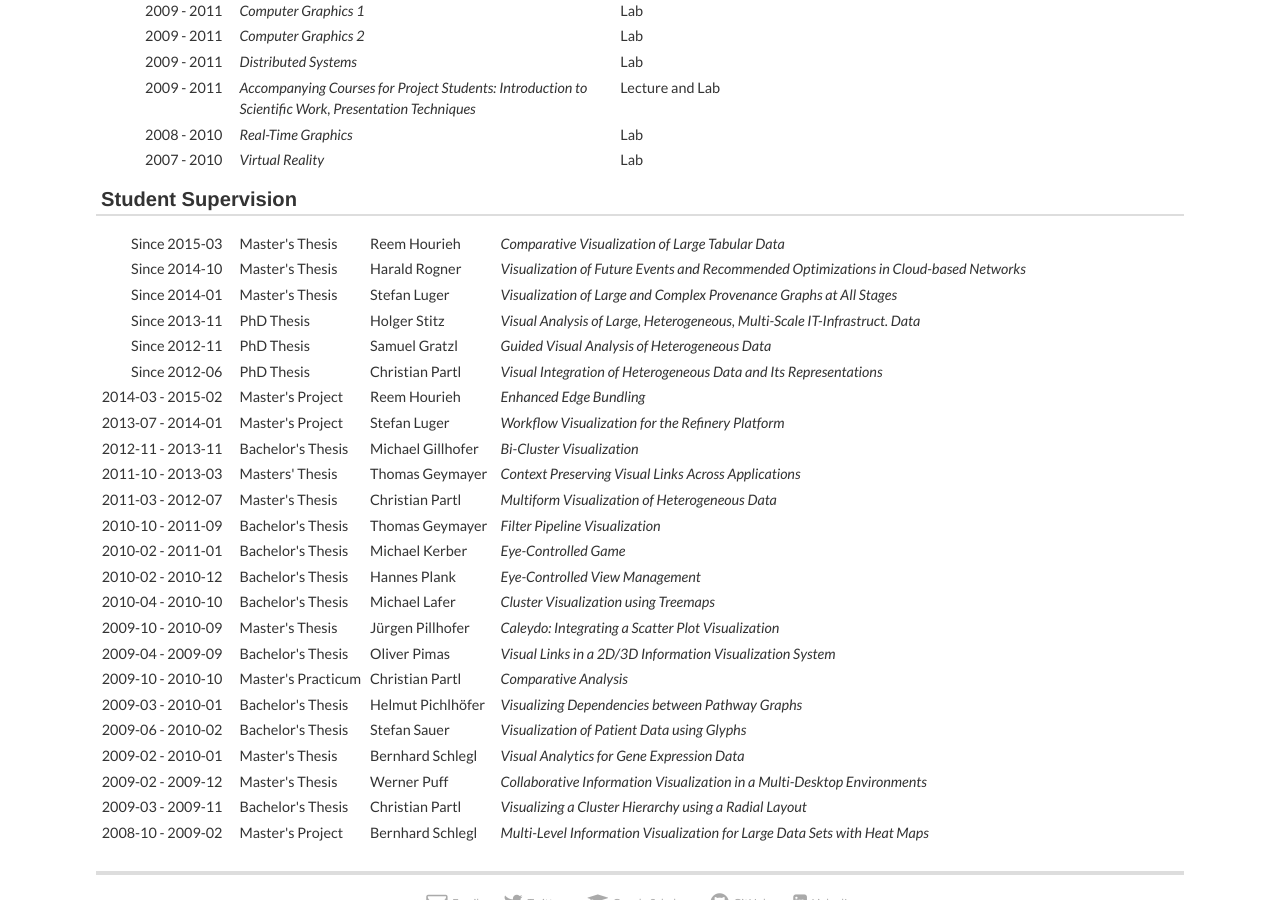
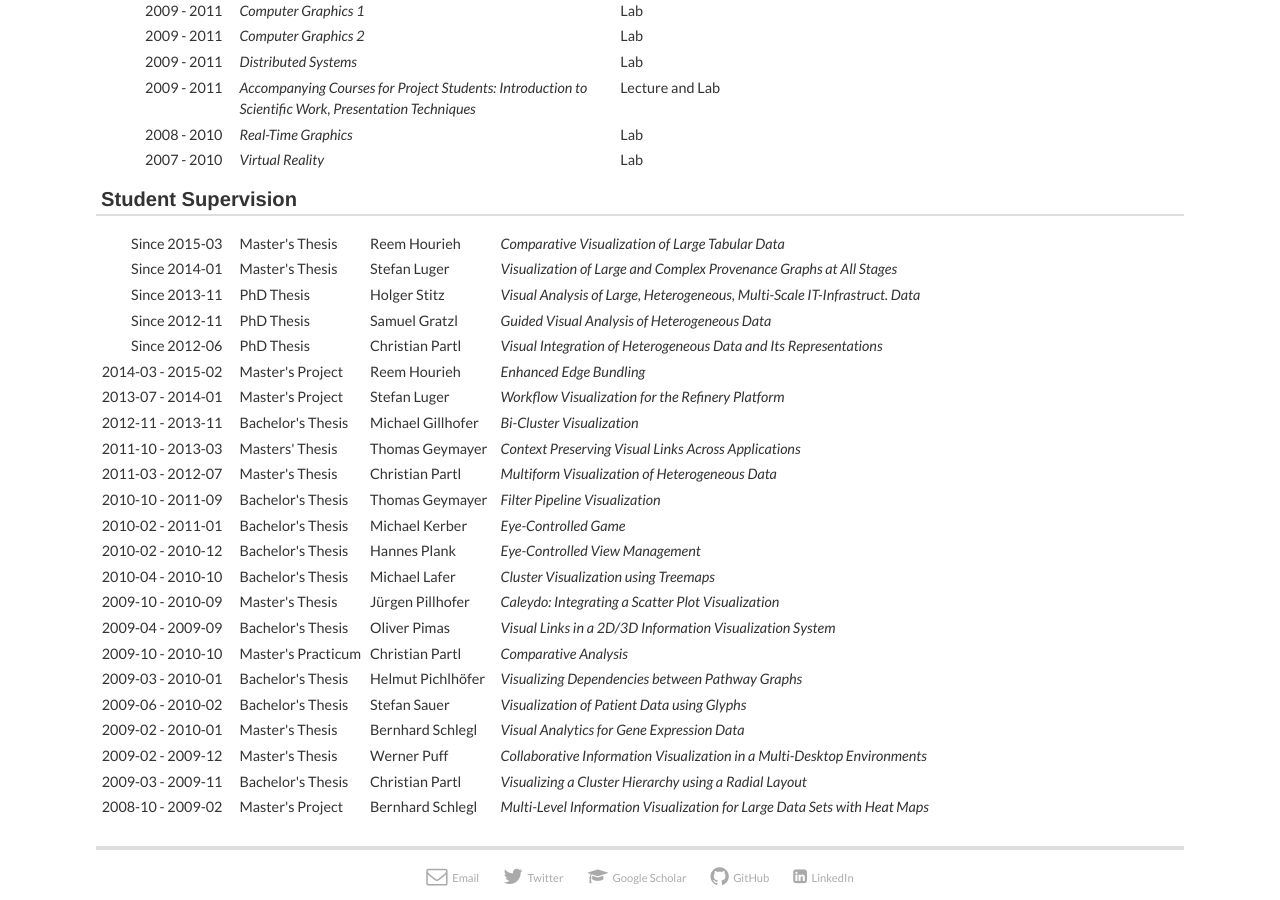
Before and after one commit to mstreit/mstreit.github.io, a Jekyll site: the page built from teaching.md, in a window 1280 px wide and 900 px high, scrolled down 635 px. Built offline with Jekyll 4.4.1, drawn with Linux system fonts in a browser that asks for light colours; nearby versions of some CDN libraries; some web fonts are replaced.

Commit message:
removed rogner

```diff
--- a/_data/students.yml
+++ b/_data/students.yml
@@ -1,11 +1,6 @@
 - date: Since 2015-03
   title: Comparative Visualization of Large Tabular Data
   name: Reem Hourieh
-  type: Master's Thesis
-
-- date: Since 2014-10
-  title: Visualization of Future Events and Recommended Optimizations in Cloud-based Networks
-  name: Harald Rogner
   type: Master's Thesis
 
 - date: Since 2014-01
```
